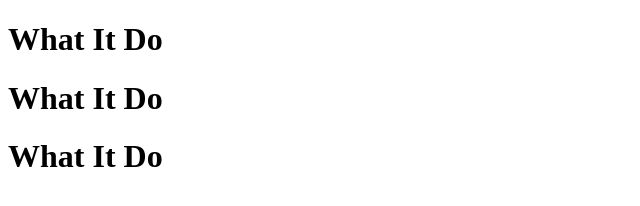
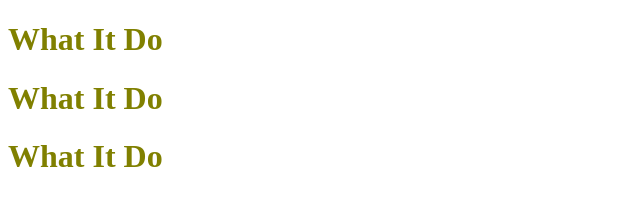
Before and after one commit to addhunold/upgraded-meme, a plain HTML site: page index.html in a window 1280 px wide. Shown: the whole page, without its empty margins (0-640 px from the left). Drawn offline with Linux system fonts and the light colour scheme.

Commit message:
changed color

```diff
--- a/style.css
+++ b/style.css
@@ -1,3 +1,3 @@
-hl {
-    color: olive
+h1 {
+    color: olive;
 }
```
